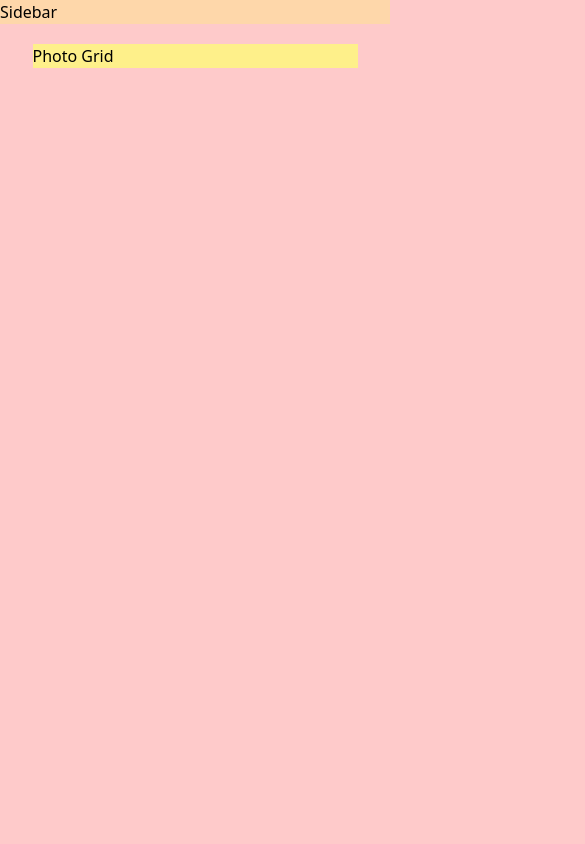
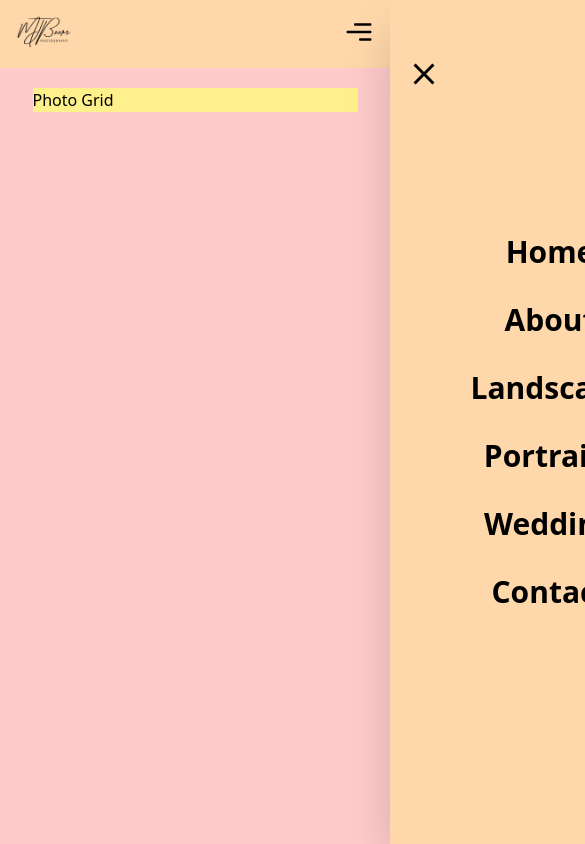
Before and after one commit to acz1992/mjbeers_photography, a React (Vite) app: page /wedding in a window 390 px wide. Shown: the top 844 px of the page, 585 px wide, since content can reach past the window. Built offline with nearby package versions, Linux system fonts and the light colour scheme.

Commit message:
Add Mobile & Tablet Navbar

```diff
--- a/src/App.tsx
+++ b/src/App.tsx
@@ -1,15 +1,18 @@
 import { BrowserRouter as Router } from "react-router-dom";
 import Sidebar from "./components/Sidebar";
 import AnimRoutes from "./components/AnimRoutes";
+import Header from "./components/Header";
 
 function App() {
 	return (
 		<>
 			<Router>
-				<Sidebar />
-
-				<div className="pages-container">
-					<AnimRoutes />
+				<div className="laptop:flex">
+					<Header />
+					<Sidebar />
+					<div className="pages-container w-full">
+						<AnimRoutes />
+					</div>
 				</div>
 			</Router>
 		</>
--- /dev/null
+++ b/src/components/Header.tsx
@@ -0,0 +1,83 @@
+import { motion } from "framer-motion";
+import { useState } from "react";
+import { CgMenuRight } from "react-icons/cg";
+import { IoMdClose } from "react-icons/io";
+import { Link } from "react-router-dom";
+import { Variants } from "../utils/CustomProps";
+
+const menuVariants: Variants = {
+	hidden: {
+		x: "100%",
+	},
+	show: {
+		x: 0,
+		transition: {
+			ease: [0.6, 0.01, -0.05, 0.9],
+
+		},
+	},
+};
+
+const Header = () => {
+	const [openMenu, setOpenMenu] = useState(false);
+
+	return (
+		<header className="bg-orange-200 laptop:hidden ">
+			<div className="flex items-center justify-between px-4 pt-1 pb-2">
+				{/* Logo */}
+				<Link to={"/"}>
+					<img
+						src="src/assets/images/header/logo-nobg.png"
+						alt="Logo"
+						className="h-14"
+					/>
+				</Link>
+				<div
+					onClick={() => setOpenMenu(true)}
+					className="text-3xl cursor-pointer"
+				>
+					<CgMenuRight />
+				</div>
+			</div>
+
+			{/* Menu */}
+			<motion.div
+				variants={menuVariants}
+				initial="hidden"
+				animate={openMenu ? "show" : ""}
+				className="bg-orange-200 shadow-2xl w-5/6 absolute top-0 right-0 max-w-xs h-screen z-20"
+			>
+				{/* Icon */}
+				<div
+					onClick={() => setOpenMenu(false)}
+					className="text-4xl absolute z-30 left-4 top-14 text-primary cursor-pointer"
+				>
+					<IoMdClose />
+				</div>
+				{/* Menu List */}
+				<ul className="h-full flex flex-col justify-center items-center gap-y-8 font-secondary font-semibold text-3xl ">
+					<li onClick={() => setOpenMenu(false)}>
+						<Link to="/">Home</Link>
+					</li>
+					<li onClick={() => setOpenMenu(false)}>
+						<Link to="/about">About</Link>
+					</li>
+					<li onClick={() => setOpenMenu(false)}>
+						<Link to="/portfolio">Landscape</Link>
+					</li>
+					<li onClick={() => setOpenMenu(false)}>
+						<Link to="/contact">Portraits</Link>
+					</li>
+					<li onClick={() => setOpenMenu(false)}>
+						<Link to="/contact">Wedding</Link>
+					</li>
+					<li onClick={() => setOpenMenu(false)}>
+						<Link to="/contact">Contact</Link>
+					</li>
+				</ul>
+			</motion.div>
+		</header>
+	);
+};
+
+export default Header;
--- a/src/components/MobileNav.tsx
+++ b/src/components/MobileNav.tsx
@@ -1,7 +1,7 @@
 import React from "react";
 
 const MobileNav = () => {
-	return <div>Mobile Navigation</div>;
+	return <></>;
 };
 
 export default MobileNav;
--- a/src/components/Sidebar.tsx
+++ b/src/components/Sidebar.tsx
@@ -1,5 +1,18 @@
+import { Link } from "react-router-dom";
+
 const Sidebar = () => {
-	return <div className="bg-orange-200">Sidebar</div>;
+	return (
+		<nav className="hidden laptop:flex">
+			<div>
+				<Link to={"/"}>
+					<img
+						src="src/assets/images/header/logo-nobg.png"
+						alt="Logo"
+					/>
+				</Link>
+			</div>
+		</nav>
+	);
 };
 
 export default Sidebar;
--- /dev/null
+++ b/src/utils/CustomProps.ts
@@ -0,0 +1,8 @@
+export interface Variants {
+	[key: string]: object;
+}
+
+export interface Transitions {
+	duration: number;
+	ease: number[];
+}
```
Also changed, not shown: src/utils/transitions.ts (added, +8 -0 lines), src/assets/images/header/logo-nobg.png (added), 1 other file (tests, documents, lock files or other folders).
